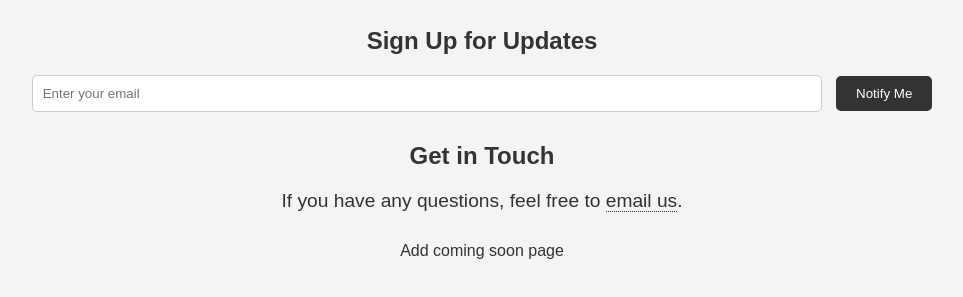
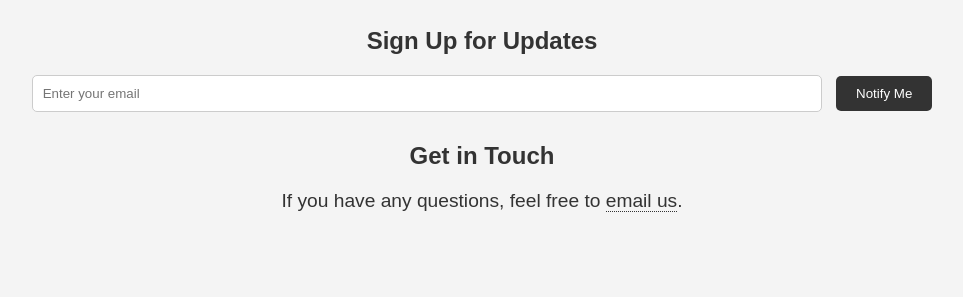
Before and after one commit to JJJIM46/JJJIM46.github.io, a plain HTML site: page index.html in a window 1280 px wide. Shown: the part 21-318 px from the top of the page, without its empty margins (158-1121 px from the left). Drawn offline with Linux system fonts and the light colour scheme.

Commit message:
Update index.html

```diff
--- a/index.html
+++ b/index.html
@@ -82,4 +82,3 @@
   </div>
 </body>
 </html>
-Add coming soon page
```
